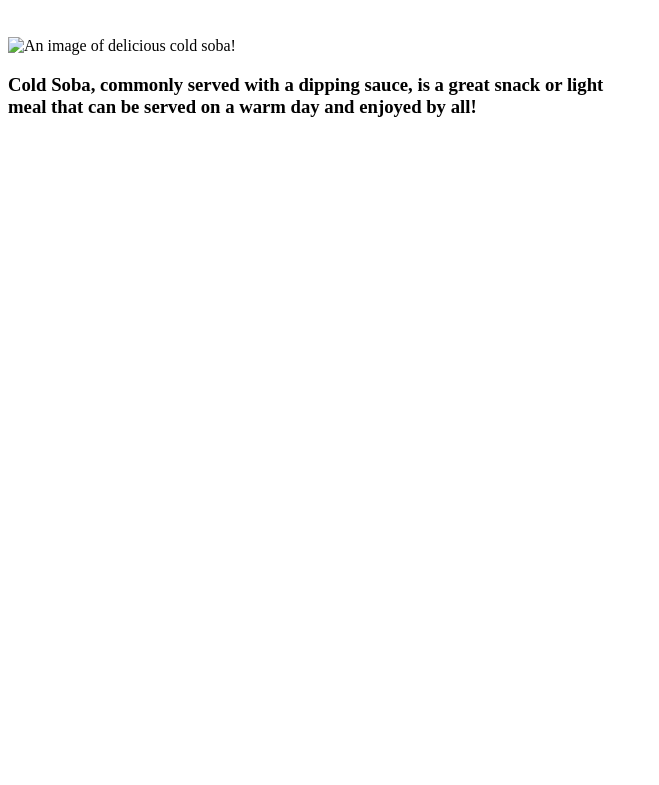
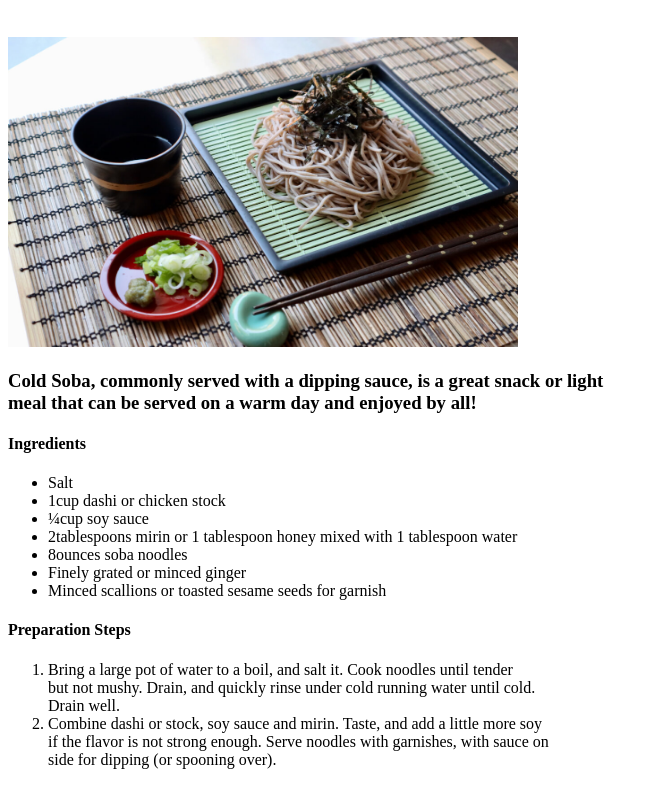
Before and after one commit to Boxfiend/odin-recipes, a plain HTML site: page recipes/soba.html in a window 1280 px wide. Shown: the part 61-846 px from the top of the page, without its empty margins (0-659 px from the left). Before the commit the page ends 800 px from the top, so only its background shows below. Drawn offline with Linux system fonts and the light colour scheme.

Commit message:
Actually add images, index, and updates to recipes
Actually commit the previously mentioned files. Fixed issue with image
on soba page by using correct path. Add lists of ingredients and steps.

```diff
--- a/recipes/soba.html
+++ b/recipes/soba.html
@@ -8,10 +8,37 @@
 <body>
     <h1>Cold Soba</h1>
     <br>
-    <img src="images/ColdSoba.jpeg" alt="An image of delicious cold soba!">
+    <img src="../images/ColdSoba.jpeg" height="310" width="510" alt="An image of delicious cold soba!">
     <h3>Cold Soba, commonly served with a dipping sauce, is a great snack or light
         <br>
         meal that can be served on a warm day and enjoyed by all!
+        <p>
+            <h4>Ingredients</h4>
+            <ul>
+                <li>Salt</li>
+                <li>1cup dashi or chicken stock</li>
+                <li>¼cup soy sauce</li>
+                <li>2tablespoons mirin or 1 tablespoon honey mixed with 1 tablespoon water</li>
+                <li>8ounces soba noodles</li>
+                <li>Finely grated or minced ginger</li>
+                <li>Minced scallions or toasted sesame seeds for garnish</li>
+            </ul>
+        </p>
+        <p>
+            <h4>Preparation Steps</h4>
+            <ol>
+                <li>Bring a large pot of water to a boil, and salt it. Cook noodles until tender
+                    <br>
+                    but not mushy. Drain, and quickly rinse under cold running water until cold.
+                    <br>
+                    Drain well.</li>
+                <li>Combine dashi or stock, soy sauce and mirin. Taste, and add a little more soy
+                    <br>
+                    if the flavor is not strong enough. Serve noodles with garnishes, with sauce on
+                    <br>
+                    side for dipping (or spooning over).</li>
+            </ol>
+        </p>
     </h3>
 </body>
 </html>
```
Also changed, not shown: index.html (added, +12 -0 lines), images/ColdSoba.jpeg (added).
